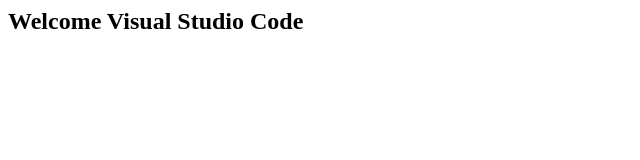
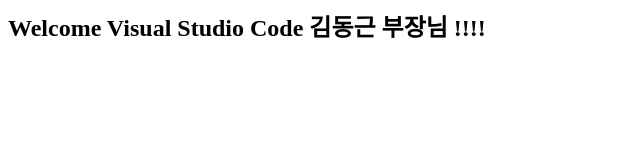
Before and after one commit to muhak77/TestWebApp, a plain HTML site: page Index.html in a window 1280 px wide. Shown: the whole page, without its empty margins (0-640 px from the left). Drawn offline with Linux system fonts and the light colour scheme.

Commit message:
김동근

```diff
--- a/Index.html
+++ b/Index.html
@@ -1,8 +1,8 @@
 <html>
     <head>
-        <title>Welcome Visual Studio Code</title>
+        <title>Welcome Visual Studio Code 김동근 부장님 !!!!</title>
     </head>
     <body>
-        <h2>Welcome Visual Studio Code</h2>
+        <h2>Welcome Visual Studio Code 김동근 부장님 !!!!</h2>
     </body>
 </html>
```
